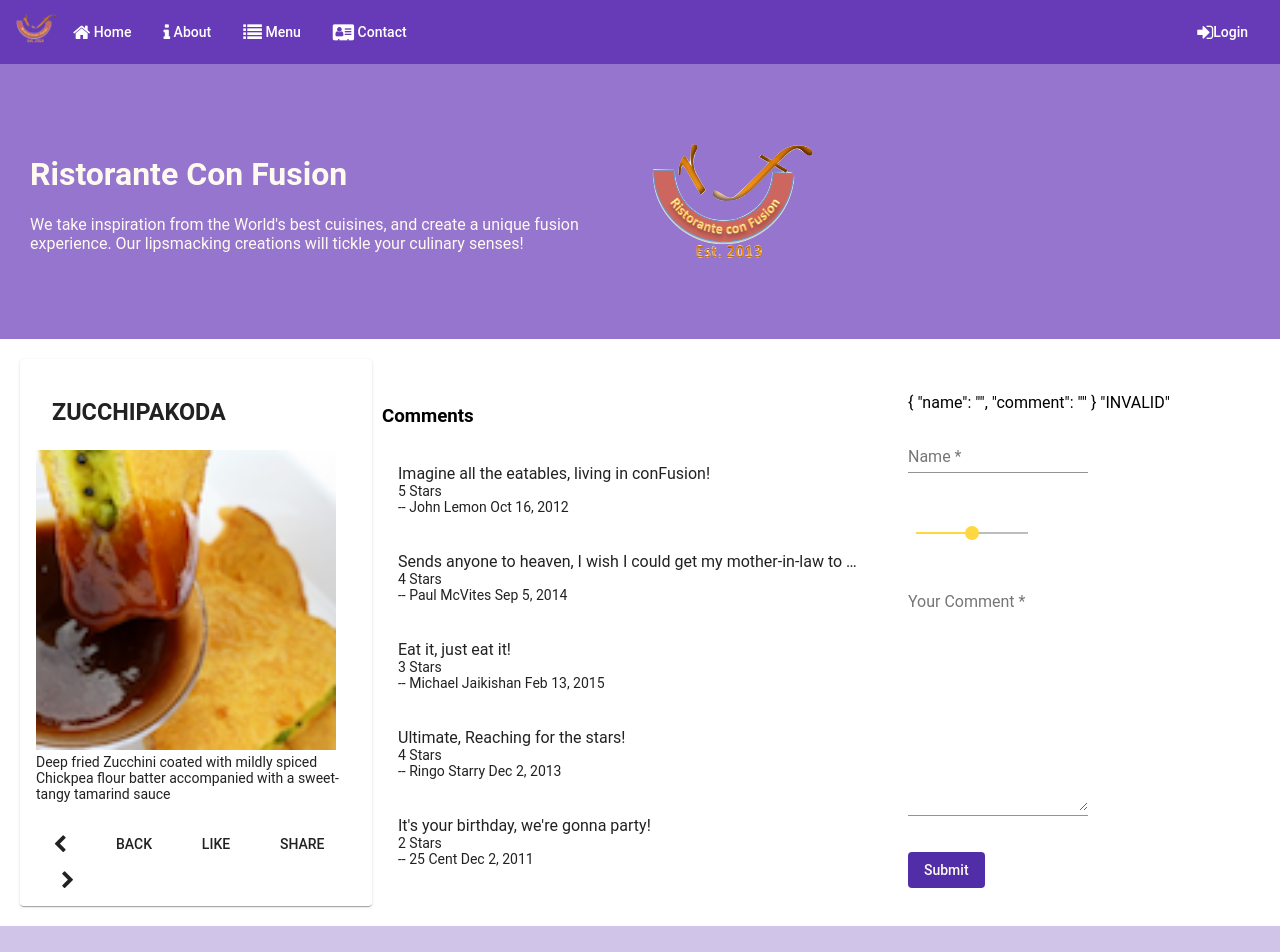
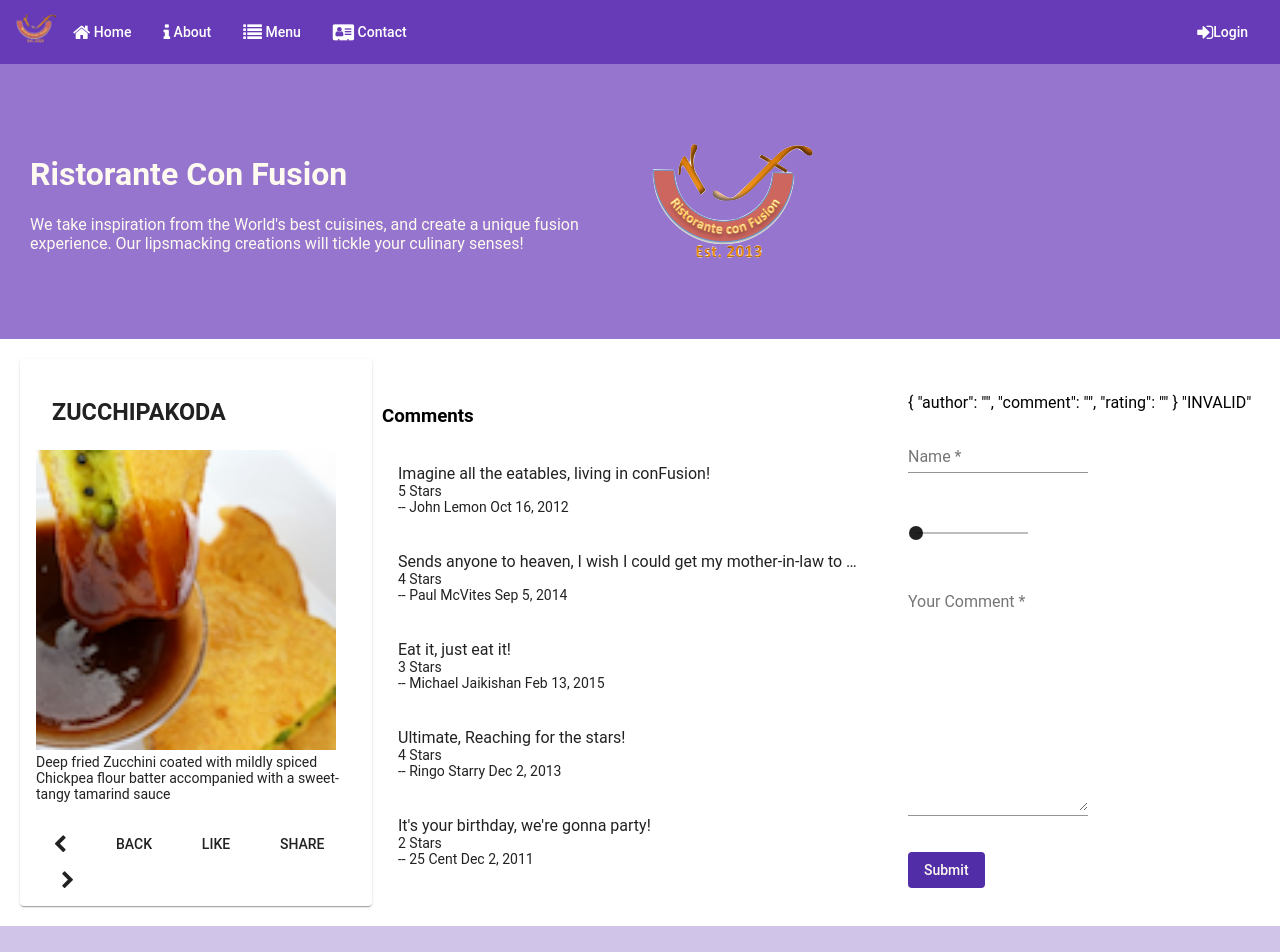
Before and after one commit to bfprietoc/conFusion, an Angular app: page /dishdetail/1 in a window 1280 px wide. Shown: the top 952 px of the page. Built offline with nearby package versions, Linux system fonts and the light colour scheme.

Commit message:
Assignment 3 faltan organizar from bfprietoc

```diff
--- a/src/app/dishdetail/dishdetail.component.html
+++ b/src/app/dishdetail/dishdetail.component.html
@@ -46,20 +46,28 @@
             <span>-- {{i.author}} {{i.date | date}}</span>
           </p>
         </mat-list-item>
+        <mat-list-item *ngIf="this.ratingForm.valid">
+          <h4 matLine>{{ratingForm.value.author}}</h4>
+          <p matLine>{{ratingForm.value.rating}} Stars </p>
+          <p matLine>
+            <span>-- {{ratingForm.value.comment}} </span>
+          </p>
+        </mat-list-item>
     </mat-list>
   </div>
 
+
   <div fxFlex="40" fxFlexOffset="20px" class="form-size">
-    <form novalidate [formGroup]="ratingForm" #rform="ngForm" >
-      <p>{{ratingForm.value | json}} {{ratingForm.status | json}} </p>
+    <p>{{ratingForm.value | json}} {{ratingForm.status | json}} </p>
+    <form novalidate [formGroup]="ratingForm" #rform="ngForm" (ngSubmit)="onSubmit()" >
       <p>
         <mat-form-field class="half-width">
-          <input matInput formControlName='name' placeholder="Name" type="text" required>
-          <mat-error *ngIf="formErrors.name">{{formErrors.name}}</mat-error>
+          <input matInput formControlName='author' placeholder="Name" type="text" required>
+          <mat-error *ngIf="formErrors.author">{{formErrors.author}}</mat-error>
         </mat-form-field>
       </p>
       <span>
-      <mat-slider thumbLabel tickInterval="1" min="1" max="5" step="1" value="3"></mat-slider>
+      <mat-slider formControlName="rating" thumbLabel tickInterval="1" min="1" max="5" step="1" value="3"></mat-slider>
       </span>
       <p>
         <mat-form-field class="full-width">
@@ -67,7 +75,7 @@
           <mat-error *ngIf="formErrors.comment">{{formErrors.comment}}</mat-error>
         </mat-form-field>
       </p>
-      <button type="submit" mat-button class="background-primary text-floral-white">Submit</button>
+      <button type="submit" mat-button class="background-primary text-floral-white" [disabled]="ratingForm.invalid">Submit</button>
     </form>
   </div>
 </div>
--- a/src/app/dishdetail/dishdetail.component.ts
+++ b/src/app/dishdetail/dishdetail.component.ts
@@ -1,4 +1,4 @@
-import { Component, OnInit,ViewChild } from '@angular/core';
+import { Component, OnInit,ViewChild , Inject} from '@angular/core';
 import { Dish } from '../shared/dish';
 import { Params, ActivatedRoute } from '@angular/router';
 import { Location } from '@angular/common';
@@ -20,19 +20,19 @@ export class DishdetailComponent implements OnInit {
   dishIds: string[];
   prev: string;
   next: string;
+  err: string;
   rating: Rating;
   ratingForm: FormGroup;
   @ViewChild('rform') ratingFormDirective;
 
 
-  formErrors={
-    'name':'',
+  formErrors= {
+    'author':'',
     'comment': ''
-
   }
 
   validationMessages = {
-    'name':{
+    'author':{
       'required': 'Author Name is required.',
       'minlength': 'Author Name must be least 2 character long.'
     },
@@ -49,8 +49,9 @@ export class DishdetailComponent implements OnInit {
   }
   createForm(){
     this.ratingForm = this.rt.group ({
-      name: ['', [Validators.required, Validators.minLength(2)]],
-      comment: ['', [Validators.required]]
+      author: ['', [Validators.required, Validators.minLength(2)]],
+      comment: ['', [Validators.required]],
+      rating:''
     });
     this.ratingForm.valueChanges
     .subscribe(data => this.onValueChanged(data));
@@ -92,5 +93,18 @@ export class DishdetailComponent implements OnInit {
   goBack(): void{
     this.location.back();
   }
+  onSubmit(){
+    var a = this.rating =this.ratingForm.value;
+    this.rating.date = new Date().toISOString();
+    console.log(a);
+    this.dish.comments.push(a);
+    this.ratingForm.reset({
+      author: '',
+      comment: '',
+      rating: ''
+    });
+    this.ratingFormDirective.resetForm();
+    }
+
 
 }
--- a/src/app/services/dish.service.ts
+++ b/src/app/services/dish.service.ts
@@ -4,6 +4,7 @@ import { DISHES } from '../shared/dishes';
 import { digest } from '@angular/compiler/src/i18n/digest';
 import { of,Observable } from 'rxjs';
 import { delay } from 'rxjs/operators';
+
 @Injectable({
   providedIn: 'root'
 })
@@ -28,4 +29,5 @@ export class DishService {
     return of(DISHES.map(dish => dish.id));
   }
 
+
 }
--- a/src/app/shared/rating.ts
+++ b/src/app/shared/rating.ts
@@ -1,5 +1,6 @@
 export class Rating {
-    name: string;
+    author: string;
     comment: string;
-    stars: number;
+    rating: number;
+    date: string;
 };
```
